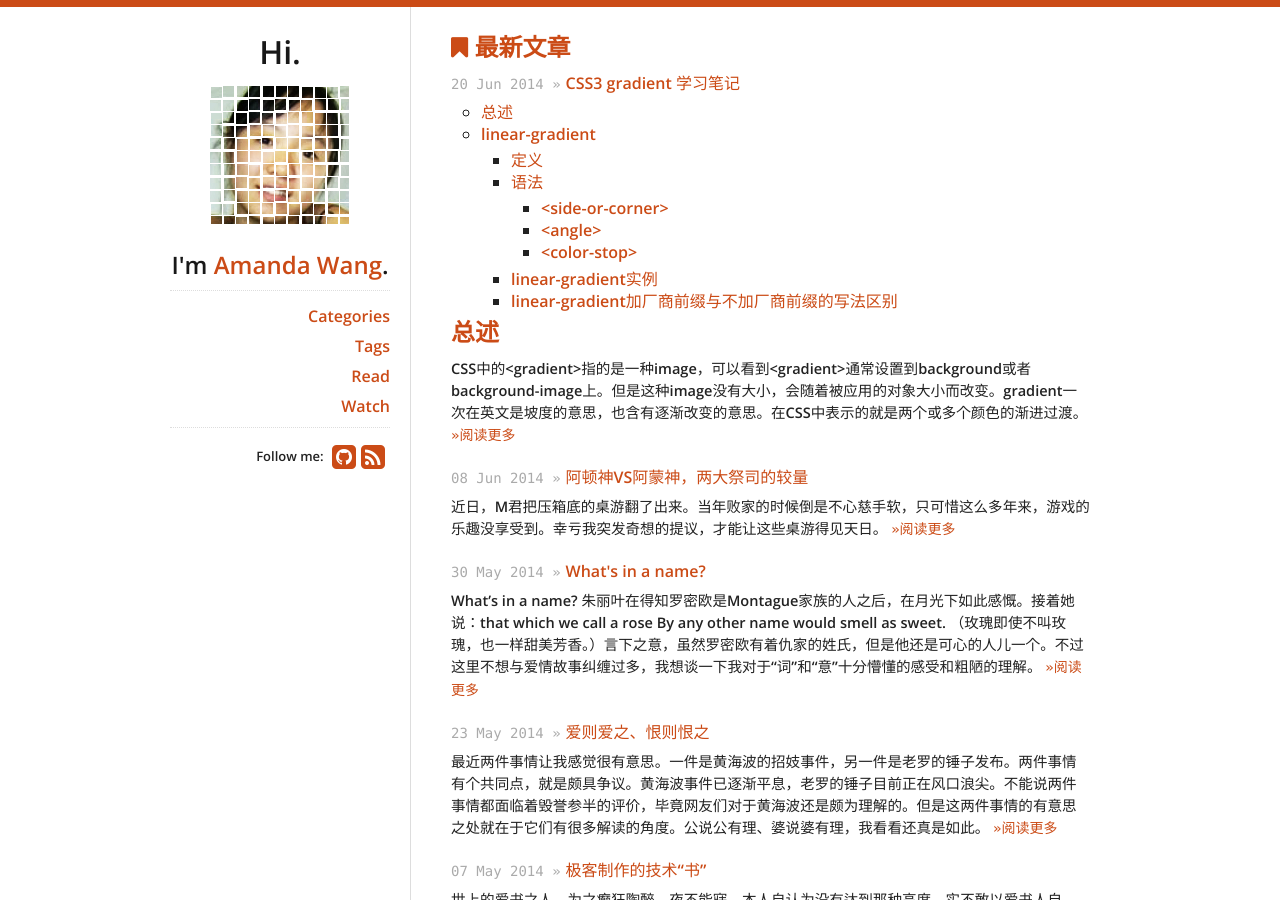
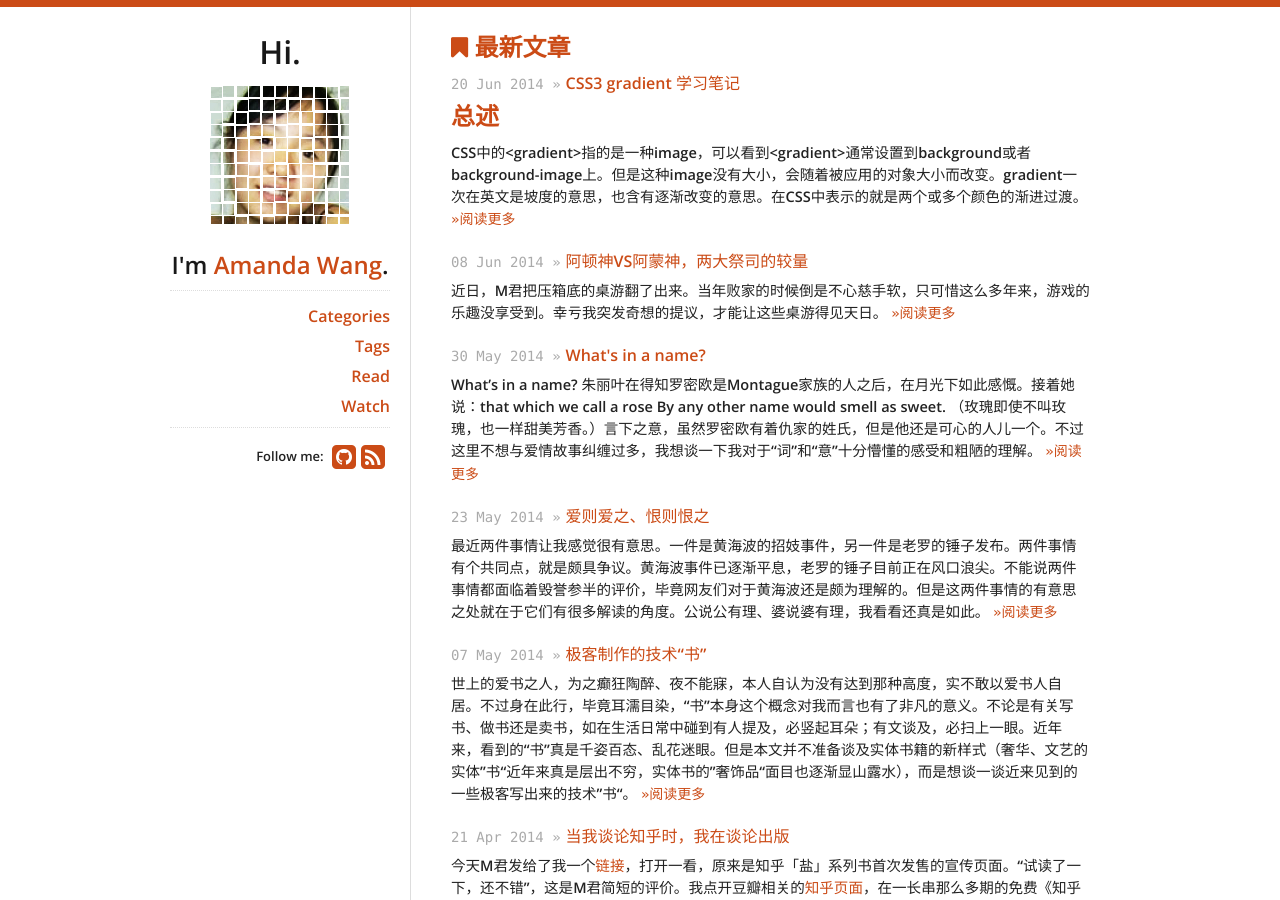
Before and after one commit to fantaghiro/fantaghiro.github.io, a Jekyll site: the page built from index.html, in a window 1280 px wide and 900 px high. Built offline with Jekyll 4.4.1, drawn with Linux system fonts in a browser that asks for light colours; nearby versions of some CDN libraries.

Commit message:
Update 2014-06-20-box-shadow-study-notes.markdown

```diff
--- a/_posts/2014-06-20-box-shadow-study-notes.markdown
+++ b/_posts/2014-06-20-box-shadow-study-notes.markdown
@@ -8,13 +8,13 @@ tags:
 - 笔记
 ---
 
-- 这里是一个目录
-{:toc}
-
 ##总述
 
 CSS中的&lt;gradient>指的是一种image，可以看到&lt;gradient>通常设置到background或者background-image上。但是这种image没有大小，会随着被应用的对象大小而改变。gradient一次在英文是坡度的意思，也含有逐渐改变的意思。在CSS中表示的就是两个或多个颜色的渐进过渡。
 <!--more-->
+
+- 这里是一个目录
+{:toc}
 
 CSS中的过渡gradient包含有四种形式：linear-gradient、radial-gradient、repeating-linear-gradient、repeating-radial-gradient。这四种类型下面各举一例：
 
```
